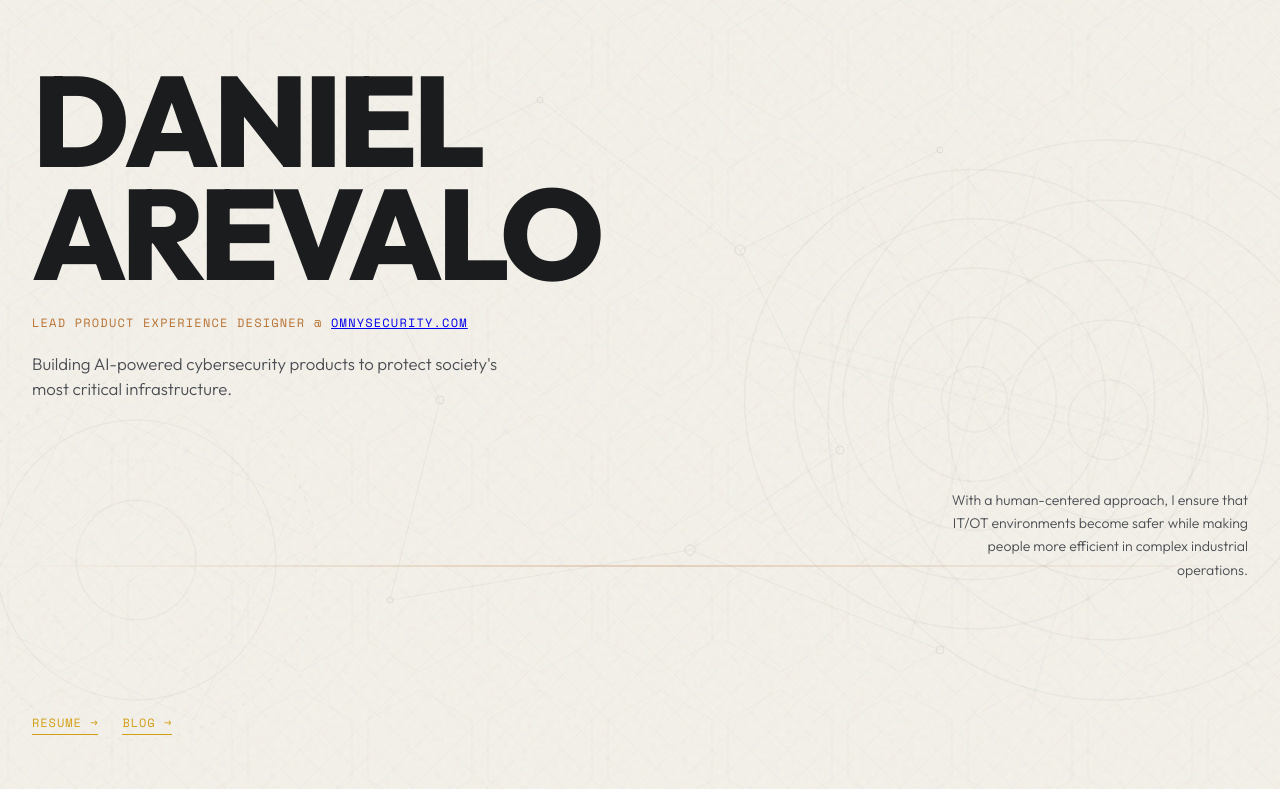
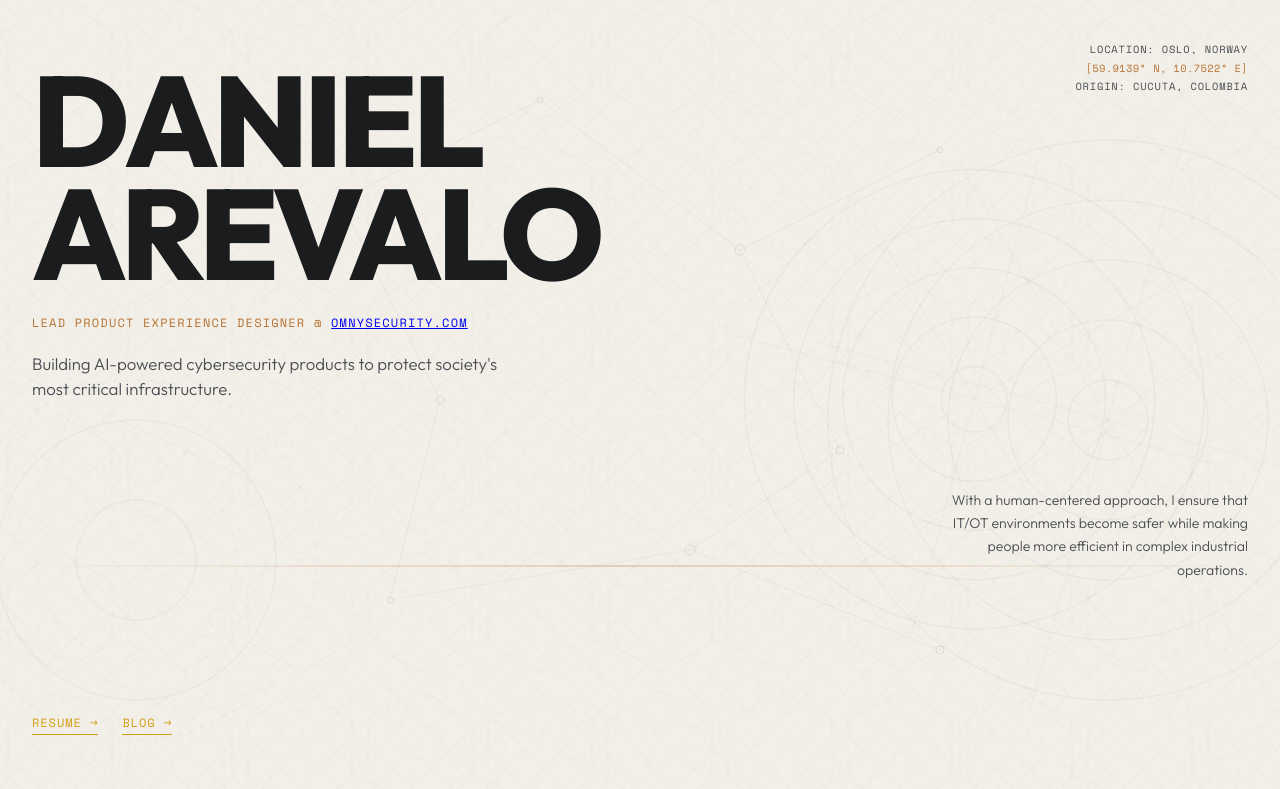
Before and after one commit to danielfae/danielfae, a plain HTML site: page index.html in a window 1280 px wide. Shown: the top 789 px of the page. Drawn offline with nearby package versions, Linux system fonts and the light colour scheme.

Commit message:
feat: add desktop location widget to hero top-right

```diff
--- a/index.html
+++ b/index.html
@@ -226,6 +226,31 @@
             line-height: 1.65;
             color: var(--ink-faded);
             font-family: 'Outfit', sans-serif;
+        }
+
+        .hero-location-widget {
+            position: absolute;
+            top: 2.5rem;
+            right: 2rem;
+            font-family: 'Space Mono', monospace;
+            font-size: 0.65rem;
+            text-transform: uppercase;
+            letter-spacing: 0.08em;
+            line-height: 1.8;
+            color: var(--ink-faded);
+            text-align: right;
+            display: none;
+        }
+
+        .hero-location-widget .coords {
+            color: var(--copper-accent);
+            letter-spacing: 0.04em;
+        }
+
+        @media (min-width: 1201px) {
+            .hero-location-widget {
+                display: block;
+            }
         }
 
         .hero-crosshair {
@@ -924,6 +949,13 @@
                 </div>
             </div>
 
+            <!-- Location widget: desktop only, top-right of hero -->
+            <div class="hero-location-widget" aria-label="Location">
+                LOCATION: OSLO, NORWAY<br>
+                <span class="coords">[59.9139° N, 10.7522° E]</span><br>
+                ORIGIN: CUCUTA, COLOMBIA
+            </div>
+
             <!-- Coordinates widget (mobile/tablet only, hidden on desktop via CSS) -->
             <div class="coordinates">
                 <a href="resume.html" class="resume-icon" aria-label="View Resume">
```
